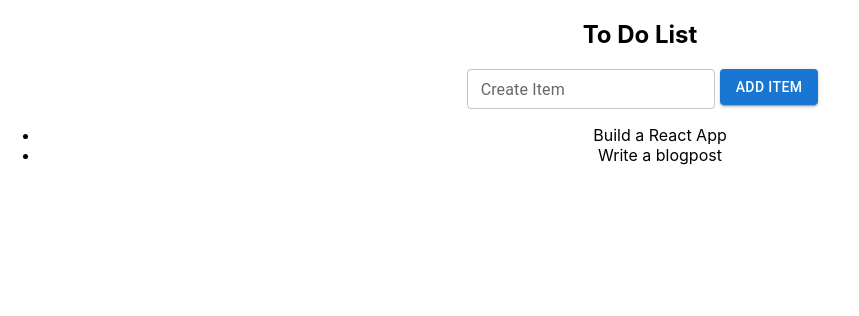
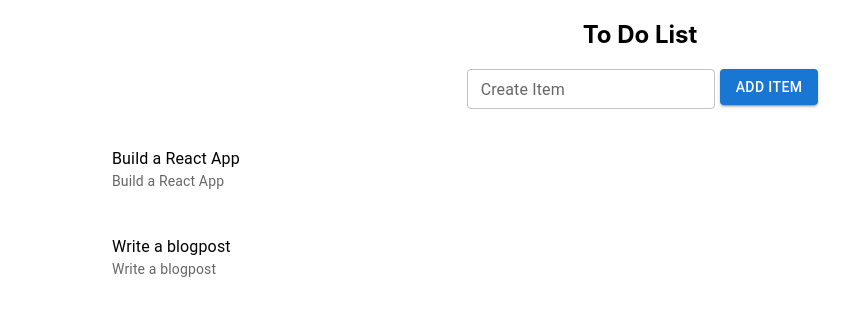
Before and after one commit to tcelovsky/to-dos, a React (Create React App) app: page / in a window 1280 px wide. Shown: the top 316 px of the page, without its empty margins (0-859 px from the left). Built offline with nearby package versions, Linux system fonts and the light colour scheme.

Commit message:
Import Todo into App and add to ul element

```diff
--- a/src/App.js
+++ b/src/App.js
@@ -1,6 +1,7 @@
 import "./App.css";
 import React, { useState } from "react";
 import { TextField, Button } from "@mui/material";
+import Todo from "./components/Todo";
 
 function App() {
   const [todos, setTodos] = useState(["Build a React App", "Write a blogpost"]);
@@ -31,7 +32,7 @@ function App() {
       </form>
       <ul>
         {todos.map((todo) => (
-          <li>{todo}</li>
+          <Todo todo={todo} />
         ))}
       </ul>
     </div>
```
